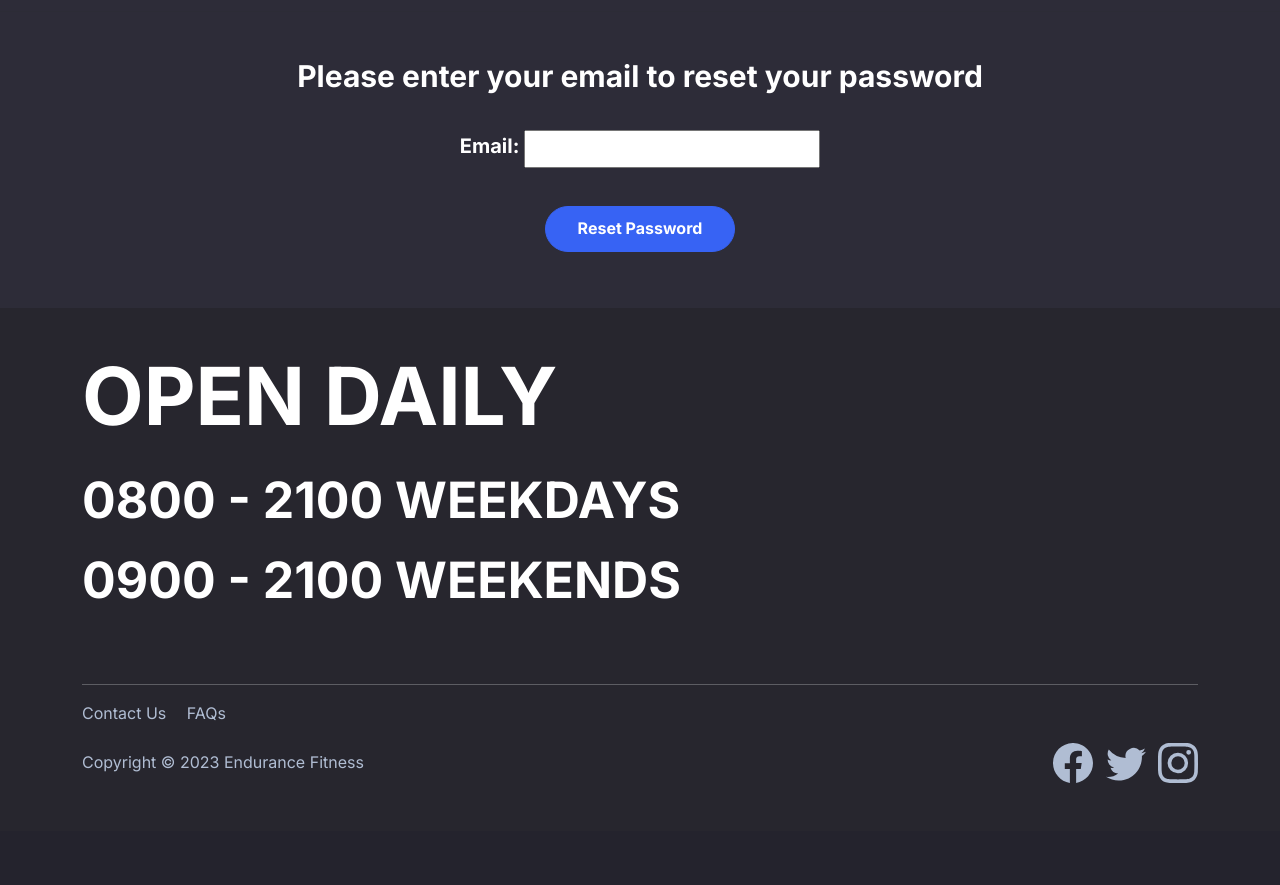
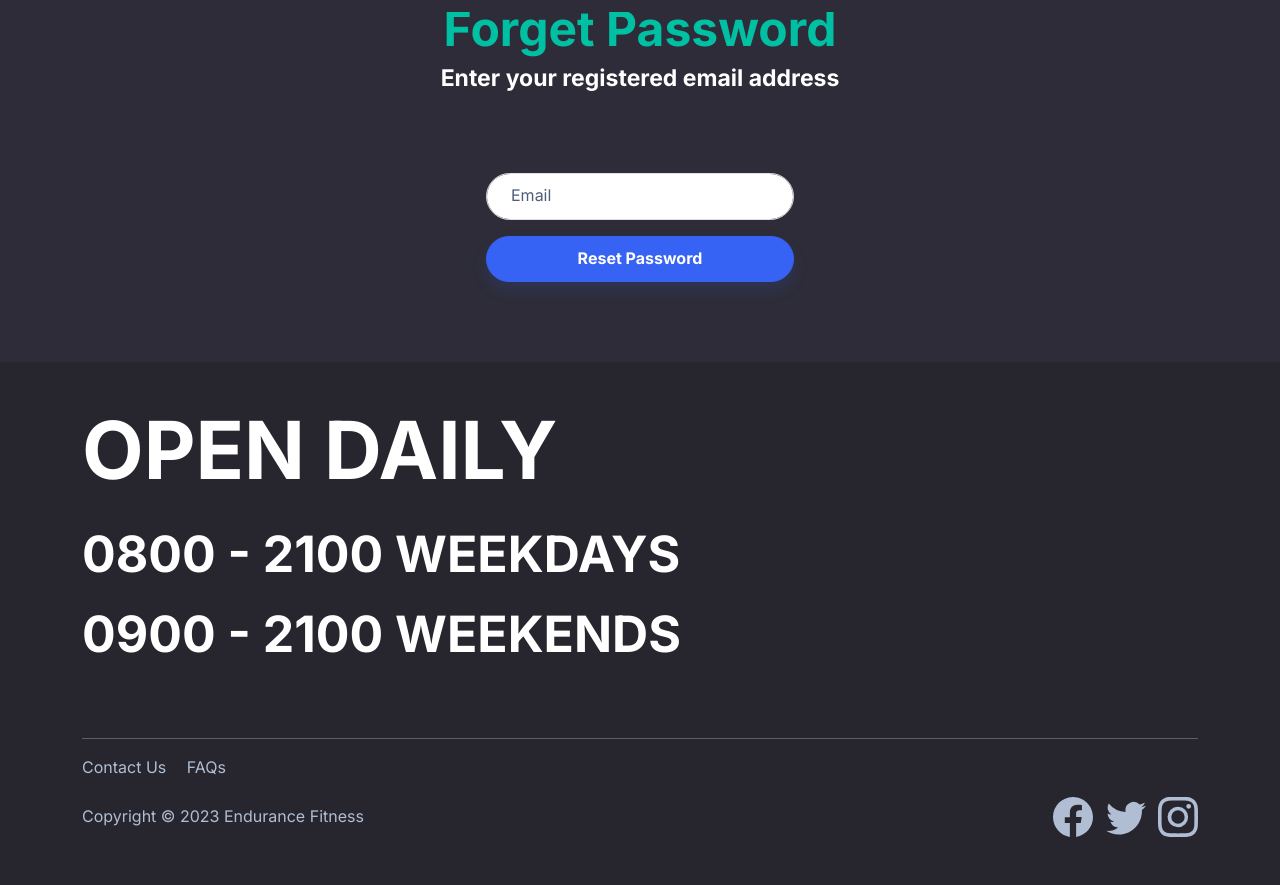
Before and after one commit to Daienn/Websys, a PHP site: page /forget_password.php in a window 1280 px wide. Shown: the part 131-1016 px from the top of the page. Before the commit the page ends 914 px from the top, so only its background shows below. Run offline with PHP 8.4, Linux system fonts and the light colour scheme.

Commit message:
forget_password

```diff
--- a/forget_password.php
+++ b/forget_password.php
@@ -1,12 +1,10 @@
+<!DOCTYPE html>
+
 <html>
     <head>
-        <!-- CSS -->
-        <link rel="stylesheet" href="css/styles.min.css"/>
-        <link rel="stylesheet" href="css/style.css"/>
-
         <!-- Bootstrap CSS -->
         <link rel="stylesheet" href="bootstrap/bootstrap.min.css"/>
-        <link rel="stylesheet" href="bootstrap/animation.css"/>
+        <link rel="stylesheet" href="bootstrap/styles.min.css"/>
 
         <!-- Bootstrap JS -->
         <script src="js/script.min.js"></script>
@@ -16,26 +14,37 @@
 
         <meta charset="UTF-8">
         <meta name="viewport" content="width=device-width, initial-scale=1.0", shrink-to-fit=no">
-        <title>Endurance Fitness - Login</title>
+        <title>Endurance Fitness - Forget Password</title>
     </head>
+
     <?php
     include "nav.php";
     ?>
     <body>
-
-        <form method="POST" action="send-recovery-mail.php">
-
-        <p class="text-center" style="font-size: 30px;padding: 40px;">
-            <strong>Please enter your email to reset your password</strong>
-            <label class="form-label d-lg-flex justify-content-lg-center" style="font-size: 20px;padding: 30px;padding-bottom: 30px;">
-                <strong>Email: </strong>
-                <input class="d-lg-flex justify-content-center align-items-center justify-content-lg-center" type="email" name="email" />
-            </label>
-            <button class="btn btn-primary text-center" type="submit">Reset Password</button>
-        </p>
-        </form>
-
-
+    <section class="py-5">
+            <div class="container">
+                <div class="row mb-5" style="margin-top: -60px;">
+                    <div class="col-md-8 col-xl-6 text-center mx-auto">
+                        <h1 class="display-5 fw-bold" style="color: rgb(0,192,163);">Forget Password</h1>
+                        <h2 class="fw-bold" style="font-size: 23px;">Enter your registered email address</h2>
+                    </div>
+                </div>
+                <div class="row d-flex justify-content-center">
+                    <div class="col-md-6 col-xl-4">
+                        <div>
+                            <form class="p-3 p-xl-4" method="POST" action="send-recovery-mail.php">
+                                <div class="mb-3">
+                                    <input class="border rounded-pill form-control" type="email" name="email" placeholder="Email">
+                                </div>
+                                <div>
+                                    <button class="btn btn-primary shadow d-block w-100" type="submit">Reset Password</button>
+                                </div>
+                            </form>
+                        </div>
+                    </div>
+                </div>
+            </div>
+        </section>
 
         <?php
         include "footer.php";
```
